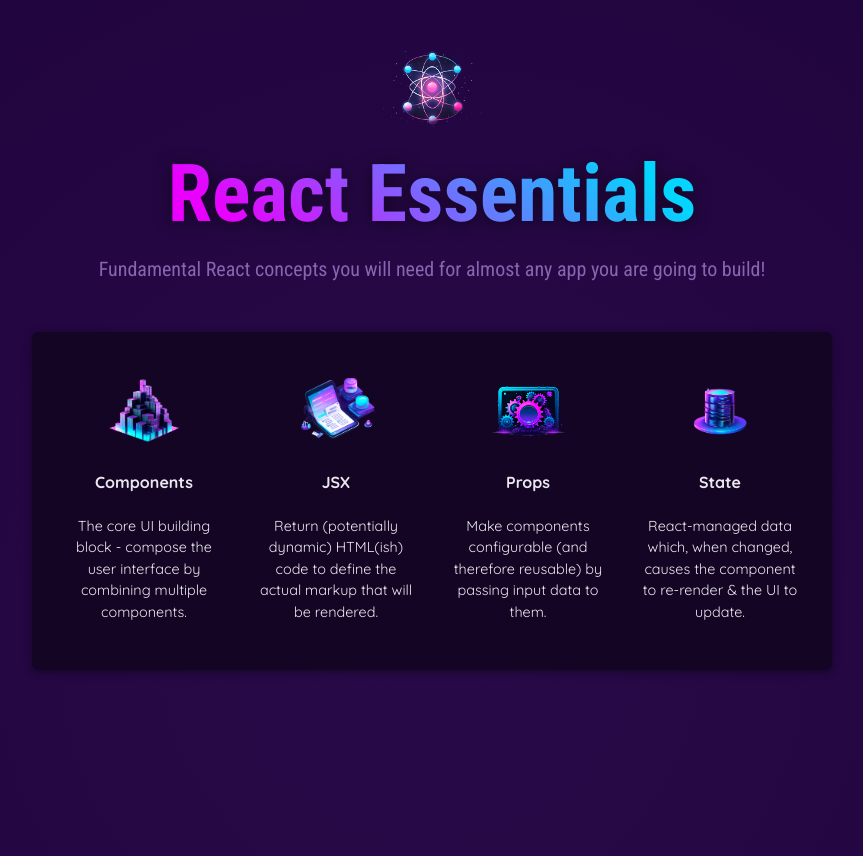
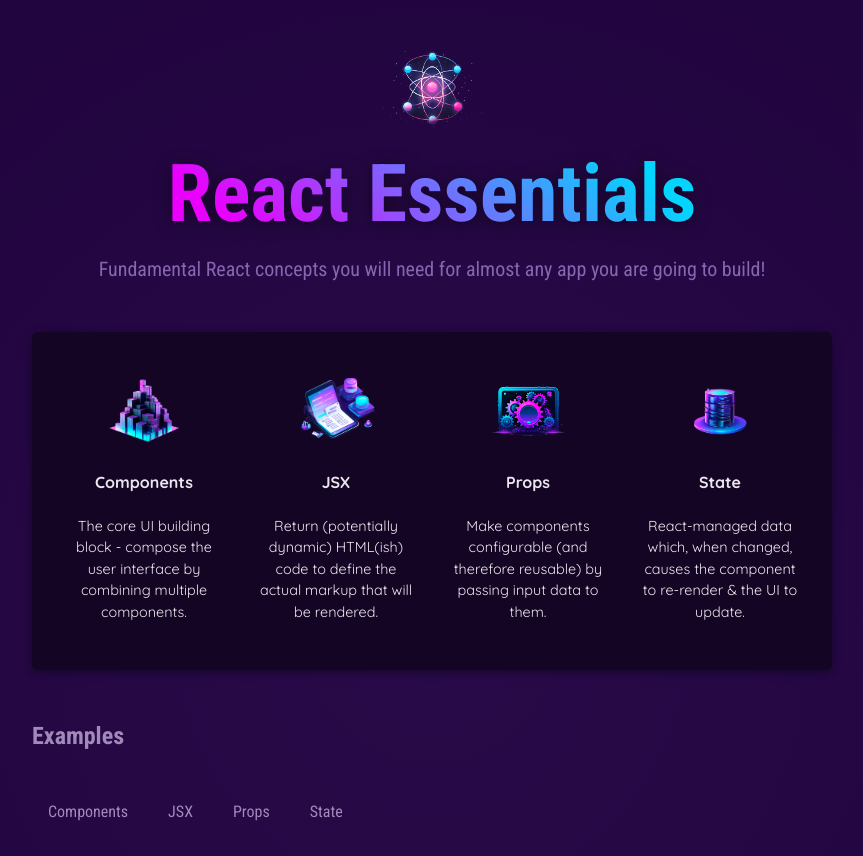
Before and after one commit to mayanjer/React-Essentials, a React (Vite) app: page / in a window 1280 px wide. Shown: the top 856 px of the page, without its empty margins (208-1071 px from the left). Built offline with nearby package versions, Linux system fonts and the light colour scheme.

Commit message:
Added some component composition

```diff
--- a/src/App.jsx
+++ b/src/App.jsx
@@ -1,7 +1,9 @@
 
-import Header from "./components/Header.jsx";
+import Header from "./components/Header/Header.jsx";
 import CoreConcepts from "./components/CoreConcept.jsx";
+import TabButton from "./components/TabButton.jsx";
 import { CORE_CONCEPTS } from "./data";
+
 
 function App() {
   return (
@@ -16,6 +18,15 @@
             <CoreConcepts {...CORE_CONCEPTS[3]} />
           </ul>
         </section>
+        <section id="examples">
+          <h2>Examples</h2>
+          <menu>
+            <TabButton>Components</TabButton>
+            <TabButton>JSX</TabButton>
+            <TabButton>Props</TabButton>
+            <TabButton>State</TabButton>
+          </menu>
+        </section>
       </main>
     </div>
   );
--- a/src/components/CoreConcept.jsx
+++ b/src/components/CoreConcept.jsx
@@ -3,7 +3,5 @@
     <p><img src={ image} alt={title} /></p>
     <h4>{title }</h4>
     <p>{description}</p>
-
-
   </li>
 }
--- /dev/null
+++ b/src/components/Header/Header.css
@@ -0,0 +1,27 @@
+header {
+  text-align: center;
+  margin: 3rem 0;
+}
+
+header img {
+  height: 5rem;
+  width: 10rem;
+  object-fit: cover;
+}
+
+header h1 {
+  margin: 0;
+  font-family: "Roboto Condensed", sans-serif;
+  font-size: 5rem;
+  background: linear-gradient(40deg, #ea00ff, #ea00ff, #03d5ff, #03d5ff);
+  -webkit-background-clip: text;
+  -webkit-text-fill-color: transparent;
+  filter: drop-shadow(0 2px 8px rgba(0, 0, 0, 0.5));
+}
+
+header p {
+  margin: 0;
+  font-size: 1.25rem;
+  color: #8964b0;
+  font-family: "Roboto Condensed", sans-serif;
+}
--- a/src/components/Header.jsx
+++ b/src/components/Header/Header.jsx
@@ -1,8 +1,10 @@
 
-import descriptionImage from "../assets/components.png";
+import "./Header.css"
+
+
 export default function Header() {
   return (
-    <header>
+    <header >
       <img src="src/assets/react-core-concepts.png" alt="Stylized atom" />
       <h1>React Essentials</h1>
       <p>
--- /dev/null
+++ b/src/components/TabButton.jsx
@@ -0,0 +1,5 @@
+export default function TabButton({children}) {
+    return <li>
+        <p><button>{ children}</button></p>
+    </li>
+}
--- a/src/index.css
+++ b/src/index.css
@@ -19,33 +19,7 @@
   min-height: 80rem;
 }
 
-header {
-  text-align: center;
-  margin: 3rem 0;
-}
 
-header img {
-  height: 5rem;
-  width: 10rem;
-  object-fit: cover;
-}
-
-header h1 {
-  margin: 0;
-  font-family: "Roboto Condensed", sans-serif;
-  font-size: 5rem;
-  background: linear-gradient(40deg, #ea00ff, #ea00ff, #03d5ff, #03d5ff);
-  -webkit-background-clip: text;
-  -webkit-text-fill-color: transparent;
-  filter: drop-shadow(0 2px 8px rgba(0, 0, 0, 0.5));
-}
-
-header p {
-  margin: 0;
-  font-size: 1.25rem;
-  color: #8964b0;
-  font-family: "Roboto Condensed", sans-serif;
-}
 
 main {
   width: 90%;
```
